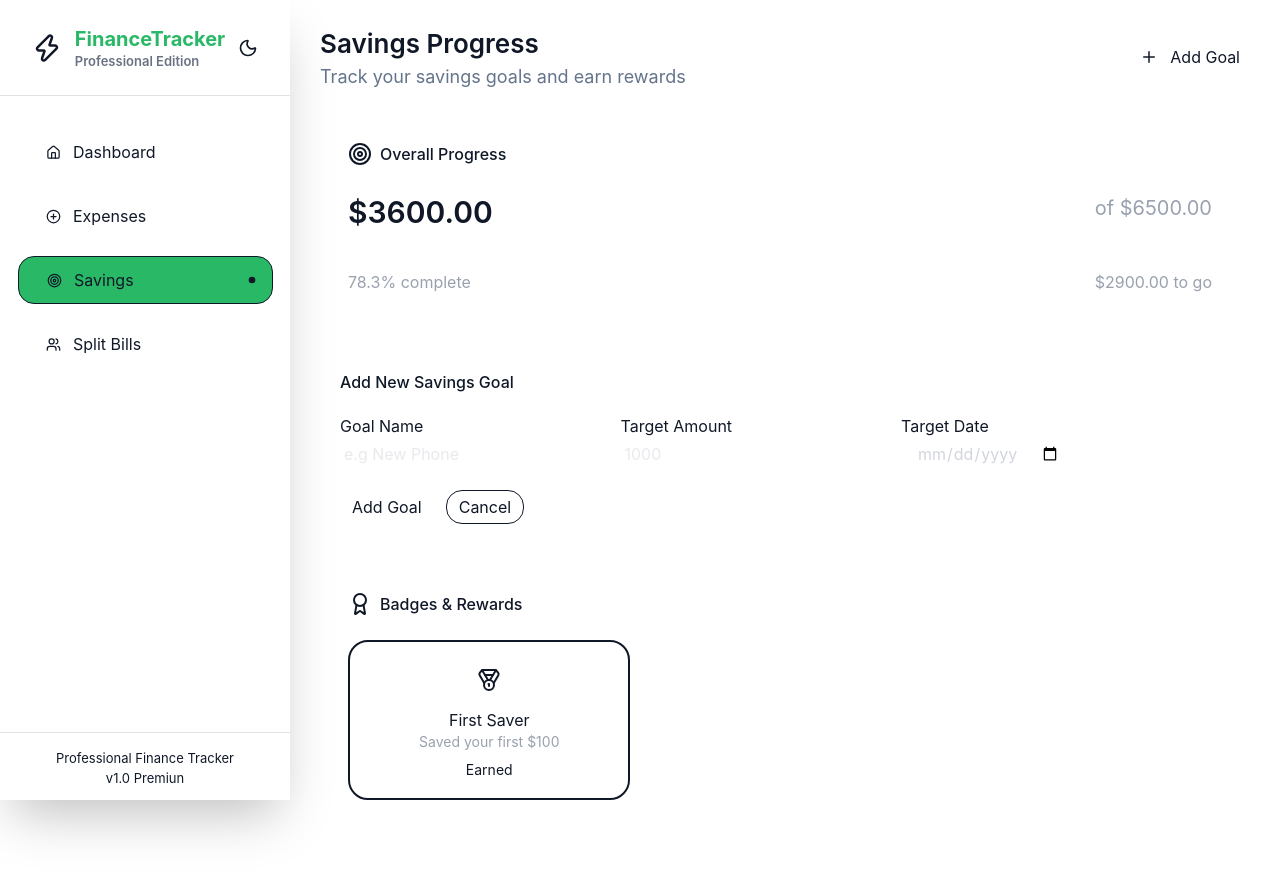
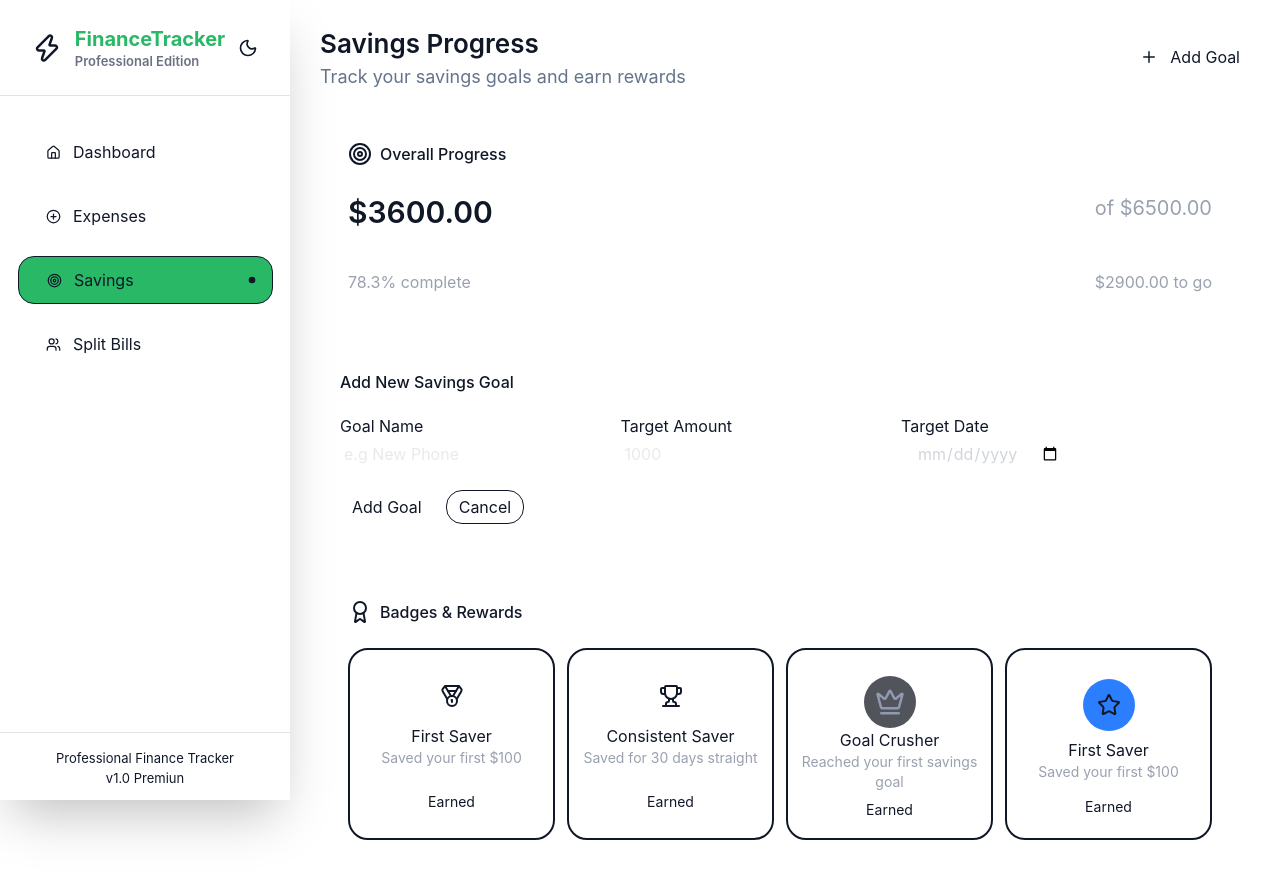
Before and after one commit to mekihallil/finance-tracker, a React (Vite) app in the folder frontend/: page /saving in a window 1280 px wide. Shown: the top 878 px of the page. Before the commit the page ends 856 px from the top, so only its background shows below. Built offline with nearby package versions, Linux system fonts and the light colour scheme; no server answers.

Commit message:
feat: implement typed data list and enhance visual presentation

```diff
--- a/frontend/src/components/savingComponents/BadgesAndRewards.tsx
+++ b/frontend/src/components/savingComponents/BadgesAndRewards.tsx
@@ -1,21 +1,72 @@
-import { Award, Medal } from "lucide-react";
+import { Award, Crown, Medal, Star, Trophy } from "lucide-react";
 import type { FC, ReactElement } from "react";
+
+type Rewards = {
+  id: number;
+  icon: ReactElement;
+  name: string;
+  description: string;
+  status: "Earned" | "";
+};
+const rewards: Rewards[] = [
+  {
+    id: 1,
+    icon: <Medal />,
+    name: "First Saver",
+    description: "Saved your first $100",
+    status: "Earned",
+  },
+  {
+    id: 2,
+    icon: <Trophy />,
+    name: "Consistent Saver",
+    description: "Saved for 30 days straight",
+    status: "Earned",
+  },
+
+  {
+    id: 3,
+    icon: <Crown size={30} color="#9099b0" />,
+    name: "Goal Crusher",
+    description: "Reached your first savings goal",
+    status: "Earned",
+  },
+
+  {
+    id: 4,
+    icon: <Star />,
+    name: "First Saver",
+    description: "Saved your first $100",
+    status: "Earned",
+  },
+];
 
 export const BadgesAndRewards: FC = (): ReactElement => {
   return (
     <>
-      <article className="rounded-[20px] dark:bg-[#2C3546] p-7 mb-7 mt-5">
+      <article className="rounded-[20px] dark:bg-[#2C3546] p-7 mb-7 mt-7">
         <header className="flex gap-2">
           <Award />
           <h2 className="font-medium ">Badges & Rewards</h2>
         </header>
-        <section className="flex">
-          <div className="grid place-items-center  border-2 rounded-[20px] pt-6.5 pb-4.5 px-17.25 mt-6">
-            <Medal />
-            <h3 className="mt-4">First Saver</h3>
-            <h6 className="text-sm text-gray-400">Saved your first $100</h6>
-            <span className="text-sm mt-2">Earned</span>
-          </div>
+        <section className="grid grid-cols-4 gap-3 justify-center">
+          {rewards.map((item) => {
+            const Icon = item.icon;
+            return (
+              <div className="grid place-items-center  border-2 rounded-[20px] pt-6.5 pb-4.5 px-auto mt-6">
+                <i
+                  className={`${item.id === 3 ? "rounded-full flex items-center justify-center w-13 h-13 bg-[#51545B]" : item.id === 4 ? "rounded-full flex items-center justify-center w-13 h-13 bg-[#2B7FFF]" : ""}`}
+                >
+                  {Icon}
+                </i>
+                <div className="text-center">
+                  <h3 className="">{item.name}</h3>
+                  <h6 className="text-sm text-gray-400">{item.description}</h6>
+                </div>
+                <span className="text-sm mt-2">{item.status}</span>
+              </div>
+            );
+          })}
         </section>
       </article>
     </>
```
